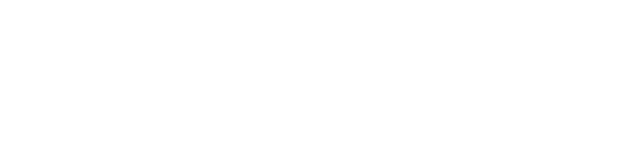
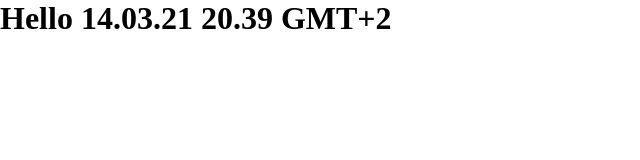
Before and after one commit to AndreyJu/template-test, a plain HTML site: page index.html in a window 1280 px wide. Shown: the whole page, without its empty margins (0-640 px from the left). Drawn offline with Linux system fonts and the light colour scheme.

Commit message:
hello world

```diff
--- a/index.html
+++ b/index.html
@@ -10,6 +10,7 @@
     <link rel="stylesheet" href="style.css">
 </head>
 <body>
+  <h1>Hello 14.03.21 20.39 GMT+2</h1>
     <!-- Script -->
     <script src="script.js"></script>
 </body>
```
